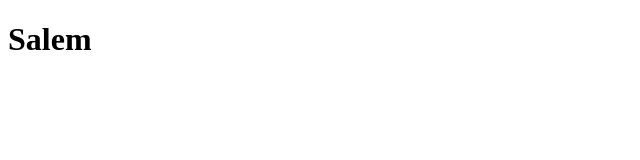
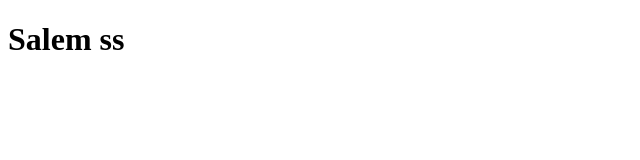
Before and after one commit to devRh/stream-download-back-end, a website: page public/index.html in a window 1280 px wide. Shown: the full height of the page, 0-640 px from the left. Drawn offline with Linux system fonts and the light colour scheme.

Commit message:
commit1InFirstBranch

```diff
--- a/public/index.html
+++ b/public/index.html
@@ -7,6 +7,6 @@
     <title>server</title>
 </head>
 <body>
-    <h1>Salem</h1>
+    <h1>Salem ss</h1>
 </body>
 </html>
```
